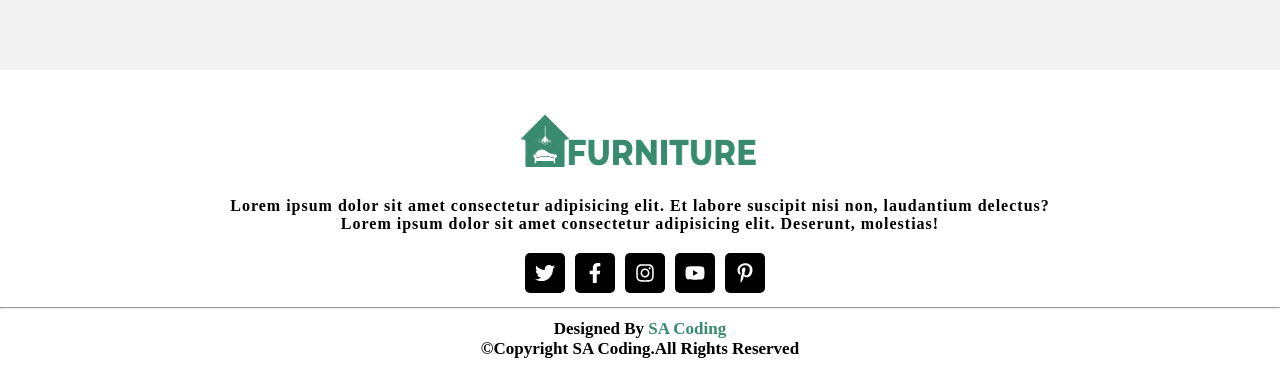
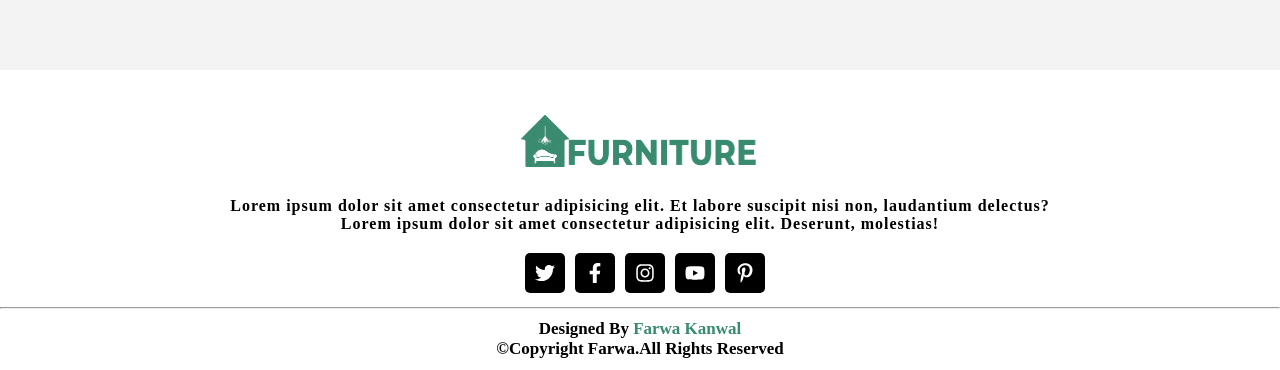
Before and after one commit to Farwa-Kanwal-123/Furniture-website-custom-css, a Next.js app: page /contact in a window 1280 px wide. Shown: the part 582-952 px from the top of the page. Built offline with nearby package versions, Linux system fonts and the light colour scheme.

Commit message:
first commit

```diff
--- a/src/app/contact/page.tsx
+++ b/src/app/contact/page.tsx
@@ -1,8 +1,7 @@
 import React from 'react'
 import Link from 'next/link'
-import Image from 'next/image'
-import logo from '@/../../public/images/logo.png'
-import { FaFacebookF, FaInstagram, FaPinterestP, FaTwitter, FaYoutube } from 'react-icons/fa'
+import Footer from '@/components/Footer'
+
 
 const Contact = () => {
     return (
@@ -31,35 +30,10 @@ const Contact = () => {
                     </form>
                 </div>
             </section>
+           {/* footer */}
+           <Footer/>
 
 
-            {/* Footer Section  */}
-            <footer id="footer">
-                <div className="footer-content">
-                    <div className="logo">
-                        <Image src={logo} alt="logo" className='img' />
-                    </div>
-
-                    <p>Lorem ipsum dolor sit amet consectetur adipisicing elit. Et labore suscipit nisi non, laudantium delectus?
-                        <br />Lorem ipsum dolor sit amet consectetur adipisicing elit. Deserunt, molestias!
-                    </p>
-                    <div className="social-links">
-                        <FaTwitter className='icon' />
-                        <FaFacebookF className='icon' />
-                        <FaInstagram className='icon' />
-                        <FaYoutube className='icon' />
-                        <FaPinterestP className='icon' />
-                    </div>
-                </div>
-                <hr />
-                <div className="footer-bottom-content">
-                    <p>Designed By <Link href="#" className='link'>SA Coding</Link></p>
-                    <div className="copyright">
-                        <p>&copy;Copyright <strong>SA Coding</strong>.All Rights Reserved</p>
-                    </div>
-                </div>
-            </footer>
-            {/* Footer End  */}
         </section>
     )
 }
--- a/src/app/review/page.tsx
+++ b/src/app/review/page.tsx
@@ -15,7 +15,7 @@ const Review = () => {
             <div className="review-content">
                 <div className="box">
                     <div className="image">
-                        <Image src={pic1} alt="user pics" className="img"/>
+                        <Image src={pic1} alt="user-pics" className="img"/>
                     </div>
                     <h3>Elon Musk</h3>
                     <div className="star">
@@ -63,4 +63,4 @@ const Review = () => {
     )
 }
 
-export default Review
+export default Review;
--- /dev/null
+++ b/src/components/Footer.tsx
@@ -0,0 +1,37 @@
+import React from 'react'
+import Image from 'next/image'
+import Link from 'next/link'
+import logo from '@/../../public/images/logo.png'
+import { FaFacebookF, FaInstagram, FaPinterestP, FaTwitter, FaYoutube } from 'react-icons/fa'
+
+const Footer = () => {
+  return (
+     <footer id="footer">
+     <div className="footer-content">
+         <div className="logo">
+             <Image src={logo} alt="logo" className='img' />
+         </div>
+
+         <p>Lorem ipsum dolor sit amet consectetur adipisicing elit. Et labore suscipit nisi non, laudantium delectus?
+             <br />Lorem ipsum dolor sit amet consectetur adipisicing elit. Deserunt, molestias!
+         </p>
+         <div className="social-links">
+             <FaTwitter className='icon' />
+             <FaFacebookF className='icon' />
+             <FaInstagram className='icon' />
+             <FaYoutube className='icon' />
+             <FaPinterestP className='icon' />
+         </div>
+     </div>
+     <hr />
+     <div className="footer-bottom-content">
+         <p>Designed By <Link href="#" className='link'>Farwa Kanwal</Link></p>
+         <div className="copyright">
+             <p>&copy;Copyright <strong>Farwa</strong>.All Rights Reserved</p>
+         </div>
+     </div>
+ </footer>
+  )
+}
+
+export default Footer;
```
